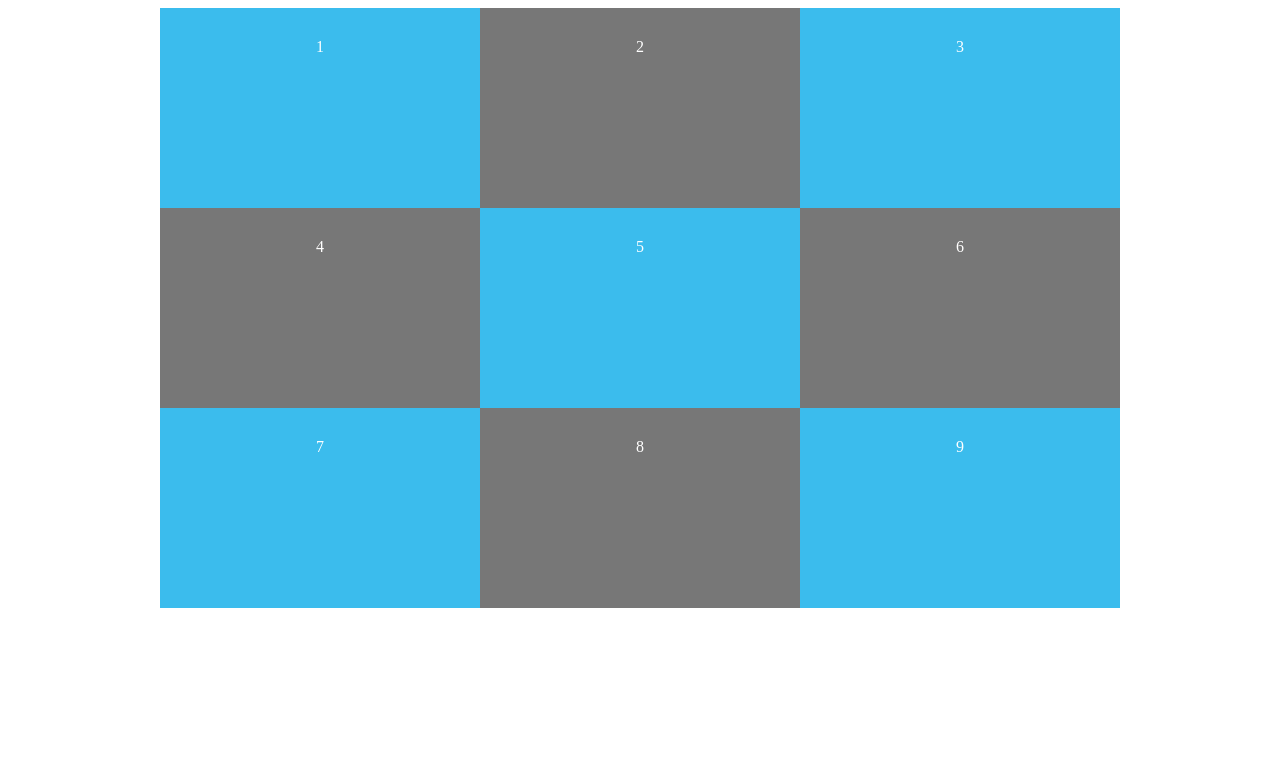
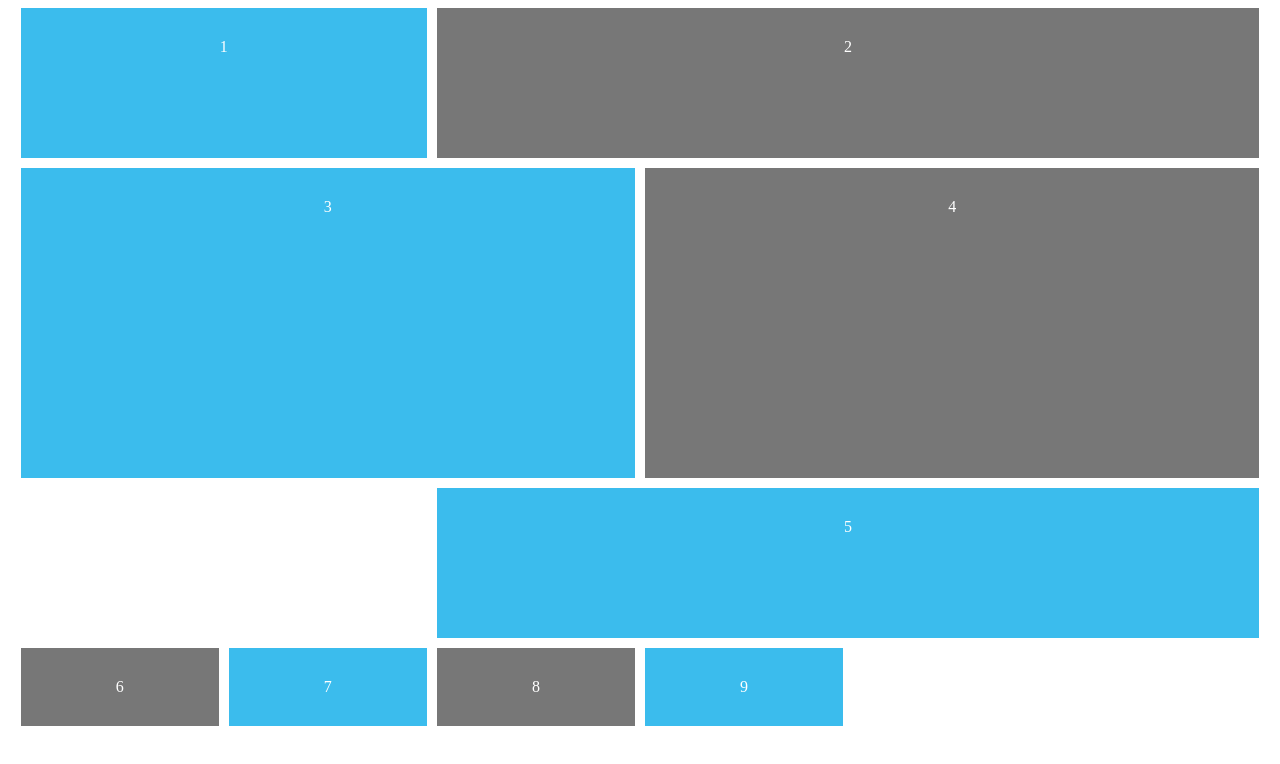
Before and after one commit to Petriu/CSS-Grid, a plain HTML site: page css-grid-playlist-master/index.html in a window 1280 px wide. Shown: the top 764 px of the page. Drawn offline with Linux system fonts and the light colour scheme.

Commit message:
Grid-lines

```diff
--- a/css-grid-playlist-master/index.html
+++ b/css-grid-playlist-master/index.html
@@ -13,9 +13,11 @@ body{
     display: grid;
      /*grid-template-columns: 30% 20% 50%; */
      /* grid-template-columns: 1fr 2fr 1fr;*/
-     grid-template-columns: repeat(3, 1fr);
-     grid-template-rows: repeat(10, minmax(200px, auto));
-     max-width: 960px;
+
+     grid-template-columns: repeat(6, 1fr);
+     grid-template-rows: repeat(4, minmax(150px, auto));
+     grid-gap: 10px;
+     max-width: 98%;
      margin: 0 auto;
  }
 
@@ -28,6 +30,32 @@ body{
     background: #777;
 }
 
+.one
+{
+   /* grid-column-start: 1;
+    grid-column-end: 3;*/
+
+    grid-column: 1/3 ;
+}
+
+.two{
+    grid-column: 3/ 7 ;
+}
+
+.three{
+    grid-column: 1/ 4;
+    grid-row: 2/ 4;
+}
+
+.four{
+    grid-column: 4/ 7;
+    grid-row: 2/ 4;
+
+    }
+    .five{
+        grid-column: 3/ 7;
+    }
+
 </style>
 
     </head>
@@ -36,15 +64,15 @@ body{
 
         <div id="content">
 
-            <div>1</div>
-            <div>2</div>
-            <div>3</div>
-            <div>4</div>
-            <div>5</div>
-            <div>6</div>
-            <div>7</div>
-            <div>8</div>
-            <div>9</div>
+            <div class="one">1</div>
+            <div class="two">2</div>
+            <div class="three">3</div>
+            <div class="four">4</div>
+            <div class="five">5</div>
+            <div class="six">6</div>
+            <div class="seven">7</div>
+            <div class="eight">8</div>
+            <div class="nine">9</div>
 
         </div>
 
```
